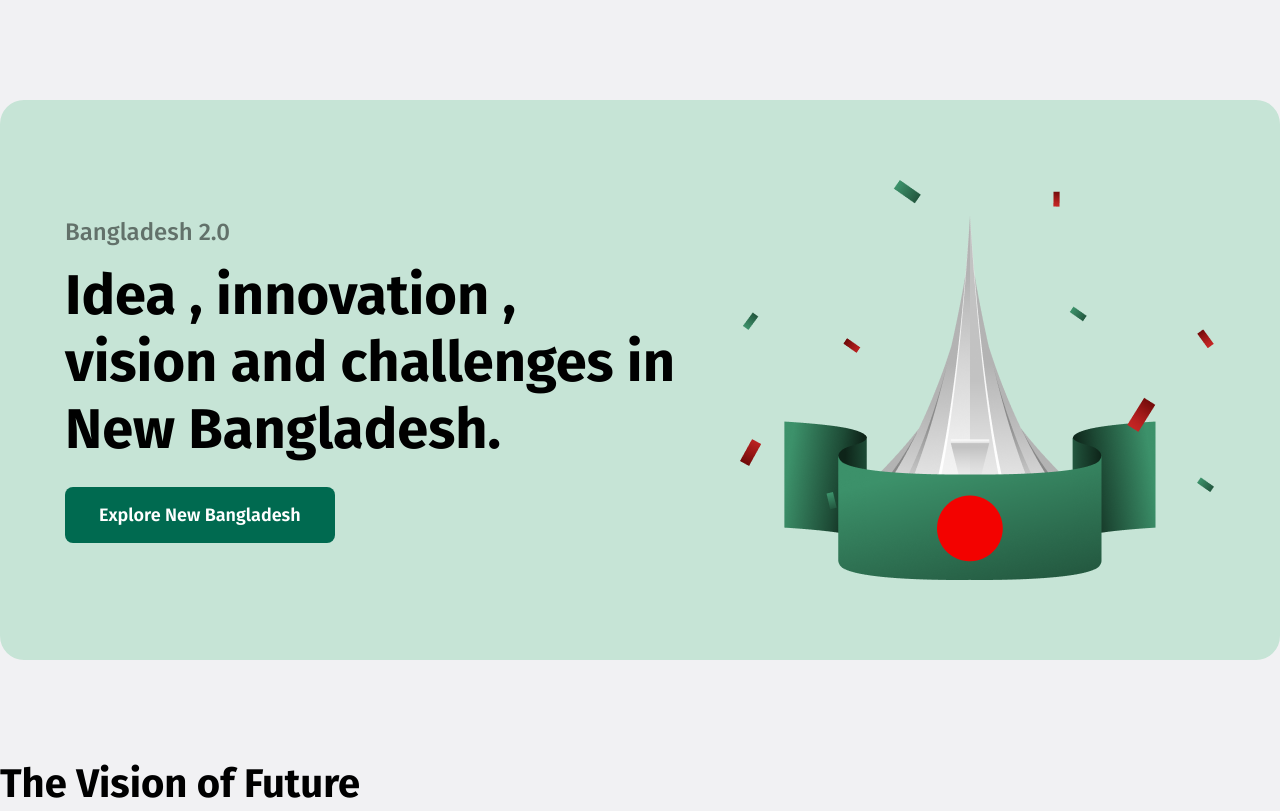
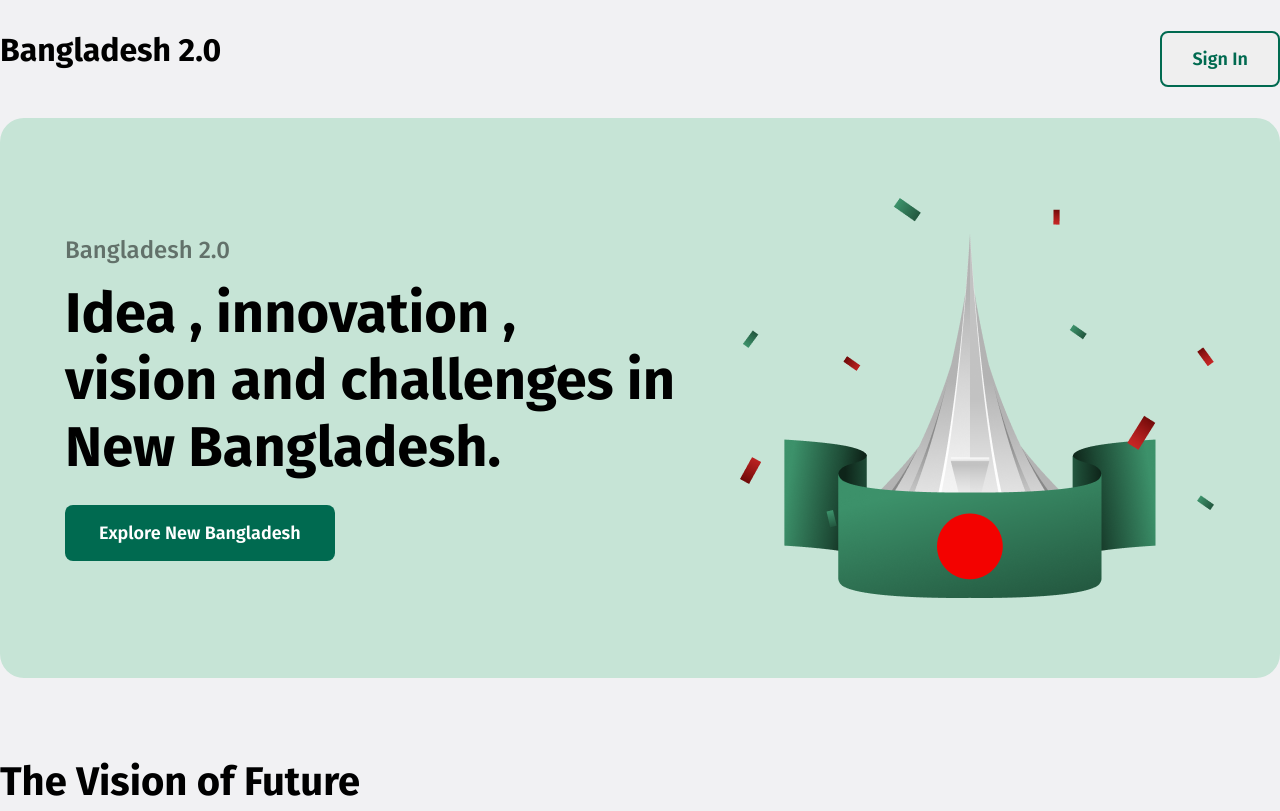
Before and after one commit to auntor0022/Assignment-1, a plain HTML site: page index.html in a window 1280 px wide. Shown: the top 811 px of the page. Drawn offline with Linux system fonts and the light colour scheme.

Commit message:
nav bar added

```diff
--- a/CSS/style.css
+++ b/CSS/style.css
@@ -37,9 +37,32 @@ body{
 }
 
 
+/* Nav */
+nav{
+    margin: 31px auto;
+    width: 1280px;
+    display: flex;
+    justify-content: space-between;
+}
+nav h1{
+    font-weight: bold;
+    font-size: 32px;
+    font-family: "Fira Sans", serif;
+}
+nav button{
+    padding: 15px 30px;
+    border-radius: 8px;
+    border: 2px solid #006A50;
+    color: #006A50;
+    font-family: "Fira Sans", serif;
+    font-weight: 600;
+    font-size: 18px;
+}
+
+
 /* Banner Section */
 .banner{
-    margin: 100px auto;
+    margin: 0 auto;
     width: 1280px;
     height: 560px;
     background-color: #C6E4D6;
--- a/index.html
+++ b/index.html
@@ -11,7 +11,12 @@
 
 <body>
     <header>
-        <nav></nav>
+        <nav>
+            <h1>Bangladesh 2.0</h1>
+            <div>
+                <button>Sign In</button>
+            </div>
+        </nav>
         <section class="banner">
             <div>
                 <h4 class="banner-subtitle">Bangladesh 2.0</h4>
```
